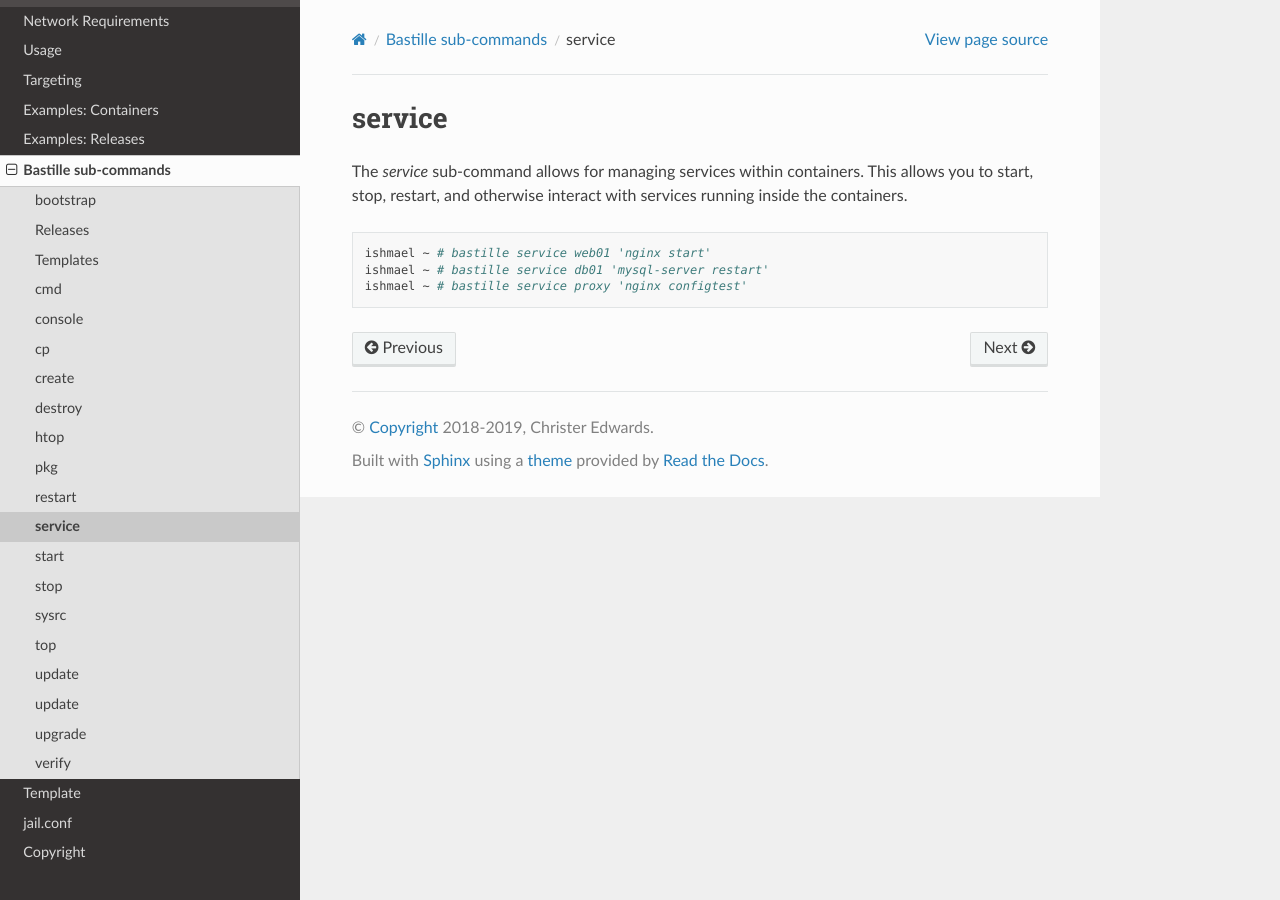
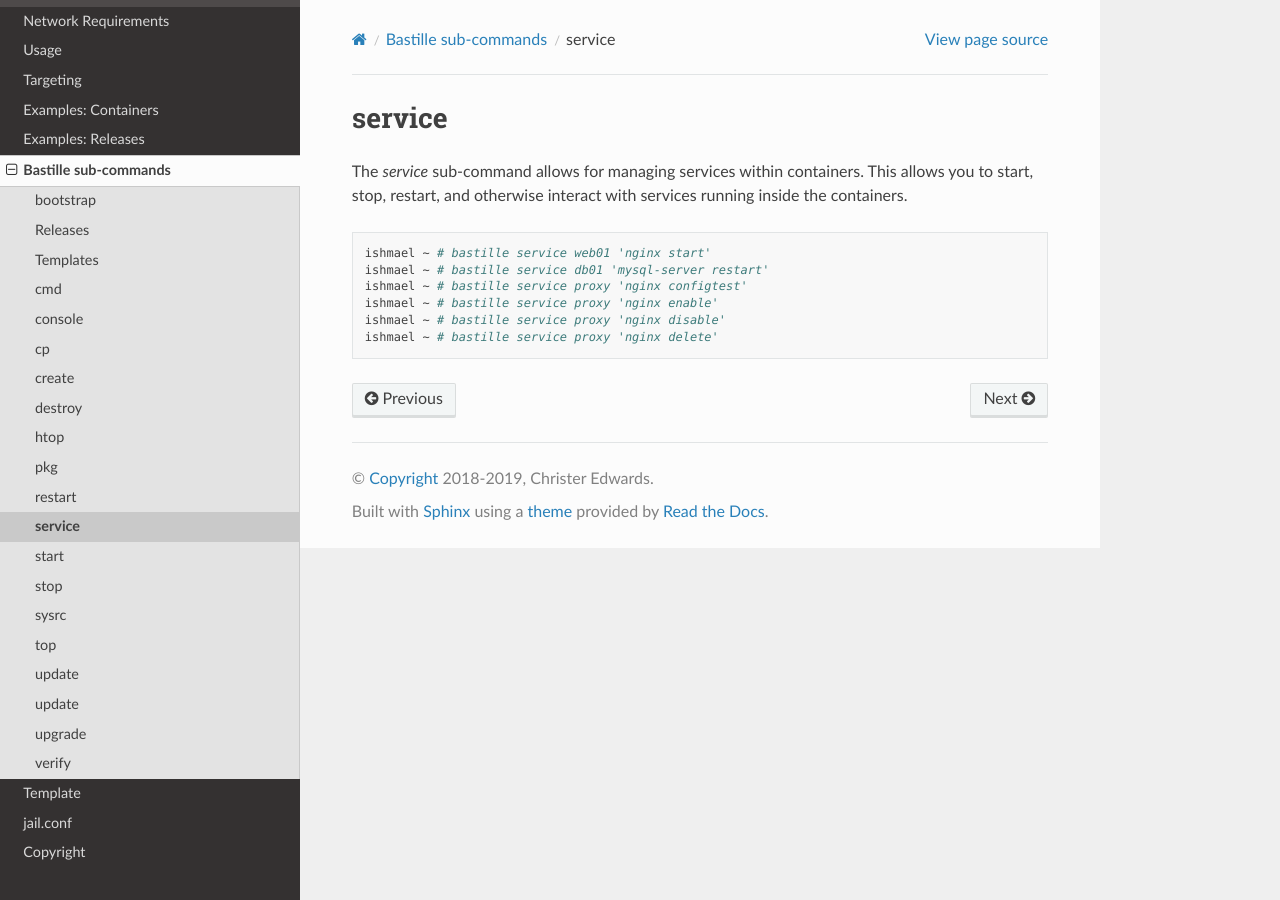
Before and after one commit to BastilleBSD/bastille, a Sphinx documentation site: the page built from docs/chapters/subcommands/service.rst, in a window 1280 px wide. Built offline with Sphinx 7.4.7 and the Read the Docs theme 2.0.0, drawn with Linux system fonts in a browser that asks for light colours.

Commit message:
Add more examples
Since FreeBSD 12.0 service(8) supports enable/disable/delete keywords. This also works with the 'bastille service' command.

```diff
--- a/docs/chapters/subcommands/service.rst
+++ b/docs/chapters/subcommands/service.rst
@@ -11,3 +11,6 @@ running inside the containers.
   ishmael ~ # bastille service web01 'nginx start'
   ishmael ~ # bastille service db01 'mysql-server restart'
   ishmael ~ # bastille service proxy 'nginx configtest'
+  ishmael ~ # bastille service proxy 'nginx enable'
+  ishmael ~ # bastille service proxy 'nginx disable'
+  ishmael ~ # bastille service proxy 'nginx delete'
```
